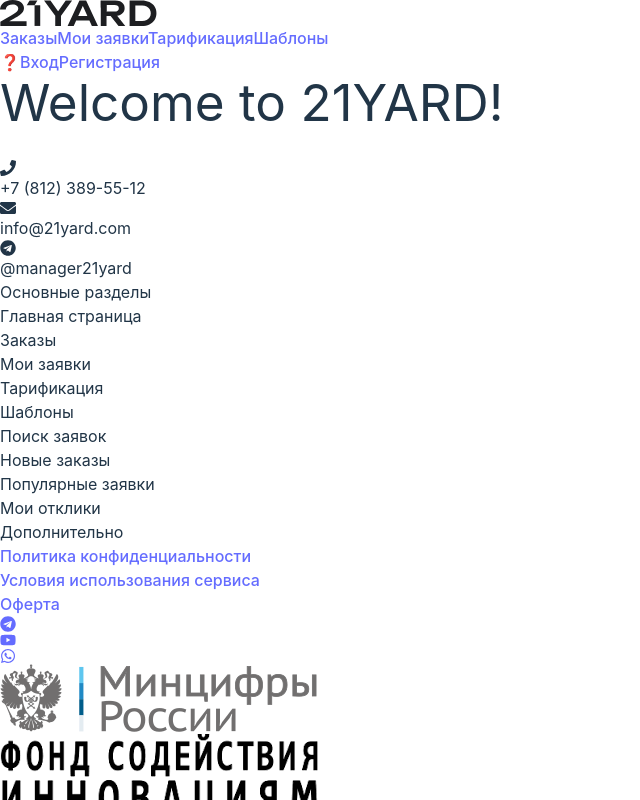
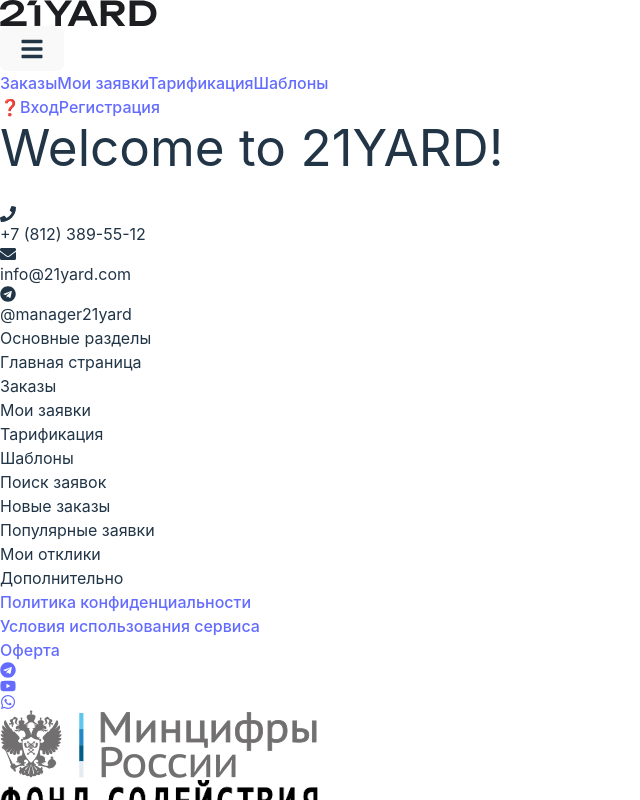
Before and after one commit to Nirmaljoey/fastapi, a React (Vite) app: page / in a window 1280 px wide. Shown: the top 800 px of the page, without its empty margins (0-640 px from the left). Built offline with nearby package versions, Linux system fonts and the light colour scheme.

Commit message:
Update Navbar.tsx

```diff
--- a/src/components/Navbar.tsx
+++ b/src/components/Navbar.tsx
@@ -1,6 +1,6 @@
 import React, { useState, useEffect, useRef } from 'react';
 import { Link, useNavigate } from 'react-router-dom';
-import { FaUserCircle } from 'react-icons/fa';
+import { FaUserCircle, FaBars, FaTimes } from 'react-icons/fa'; // Added FaBars and FaTimes for hamburger menu
 import { useAuthContext } from '../context/AuthContext';
 import logo from '../assets/logo.svg';
 
@@ -8,7 +8,9 @@
   const { isAuthenticated, user, logout } = useAuthContext();
   const navigate = useNavigate();
   const [showDropdown, setShowDropdown] = useState(false);
+  const [isMobileMenuOpen, setIsMobileMenuOpen] = useState(false); // State for mobile menu toggle
   const dropdownRef = useRef<HTMLDivElement>(null);
+  const menuRef = useRef<HTMLDivElement>(null);
 
   const handleLogout = async () => {
     await logout();
@@ -21,6 +23,9 @@
       if (dropdownRef.current && !dropdownRef.current.contains(event.target as Node)) {
         setShowDropdown(false);
       }
+      if (menuRef.current && !menuRef.current.contains(event.target as Node)) {
+        setIsMobileMenuOpen(false);
+      }
     }
     document.addEventListener('mousedown', handleClickOutside);
     return () => {
@@ -29,22 +34,43 @@
   }, []);
 
   return (
-    <nav className="w-screen flex justify-between items-center px-10 py-4 bg-white shadow-md">
+    <nav className="w-full flex flex-col md:flex-row justify-between items-center px-4 md:px-10 py-4 bg-white shadow-md">
+      {/* Logo */}
+      <div className="flex justify-between items-center w-full md:w-auto">
         <Link to="/" className="text-2xl font-bold text-black">
-        <img src={logo} alt="21YARD Logo" className="h-4" />
+          <img src={logo} alt="21YARD Logo" className="h-8 md:h-4" /> {/* Larger logo on mobile */}
         </Link>
-      <div className="flex gap-10">
-        <Link to="/" className="text-black hover:text-gray-600">Заказы</Link>
-        <Link to="/personal-account/profile/" className="text-black hover:text-gray-600">Мои заявки</Link>
-        <Link to="/" className="text-black hover:text-gray-600">Тарификация</Link>
-        <Link to="/" className="text-black hover:text-gray-600">Шаблоны</Link>
+        {/* Hamburger menu for mobile */}
+        <button
+          onClick={() => setIsMobileMenuOpen(!isMobileMenuOpen)}
+          className="md:hidden p-2 text-gray-700 focus:outline-none"
+          aria-label="Toggle menu"
+        >
+          {isMobileMenuOpen ? <FaTimes size={24} /> : <FaBars size={24} />}
+        </button>
       </div>
 
-      <div className="flex gap-8 items-center">
+      {/* Navigation links and auth buttons - hidden on mobile, shown on desktop */}
+      <div
+        ref={menuRef}
+        className={`${
+          isMobileMenuOpen ? 'flex flex-col items-center bg-white shadow-md p-4 absolute top-16 left-0 w-full z-50' : 'hidden'
+        } md:flex md:flex-row md:gap-10 md:items-center md:relative md:top-0 md:left-0 md:w-auto md:p-0 md:shadow-none`}
+      >
+        {/* Navigation Links */}
+        <div className="flex flex-col md:flex-row md:gap-10 mb-4 md:mb-0">
+          <Link to="/" className="text-black hover:text-gray-600 py-2 md:py-0">Заказы</Link>
+          <Link to="/personal-account/profile/" className="text-black hover:text-gray-600 py-2 md:py-0">Мои заявки</Link>
+          <Link to="/" className="text-black hover:text-gray-600 py-2 md:py-0">Тарификация</Link>
+          <Link to="/" className="text-black hover:text-gray-600 py-2 md:py-0">Шаблоны</Link>
+        </div>
+
+        {/* Auth Section */}
+        <div className="flex gap-4 items-center mt-4 md:mt-0">
           {isAuthenticated ? (
             <>
               <Link to="/personal-account/applications/create">
-              <button className="bg-yellow-400 text-black px-5 py-2 rounded-2xl hover:bg-yellow-300">
+                <button className="bg-yellow-400 text-black px-4 py-2 rounded-2xl hover:bg-yellow-300 md:px-5 md:py-2">
                   Создать заявку
                 </button>
               </Link>
@@ -94,14 +120,15 @@
               >
                 ❓
               </a>
-            <Link to="/login" className="px-5 py-2 border border-gray-400 rounded-2xl hover:bg-gray-200">
+              <Link to="/login" className="px-4 py-2 border border-gray-400 rounded-2xl hover:bg-gray-200">
                 Вход
               </Link>
-            <Link to="/register" className="px-5 py-2 bg-yellow-400 text-black rounded-2xl hover:bg-yellow-300">
+              <Link to="/register" className="px-4 py-2 bg-yellow-400 text-black rounded-2xl hover:bg-yellow-300">
                 Регистрация
               </Link>
             </>
           )}
+        </div>
       </div>
     </nav>
   );
```
Lines whose indentation alone changed are shown as unchanged.
